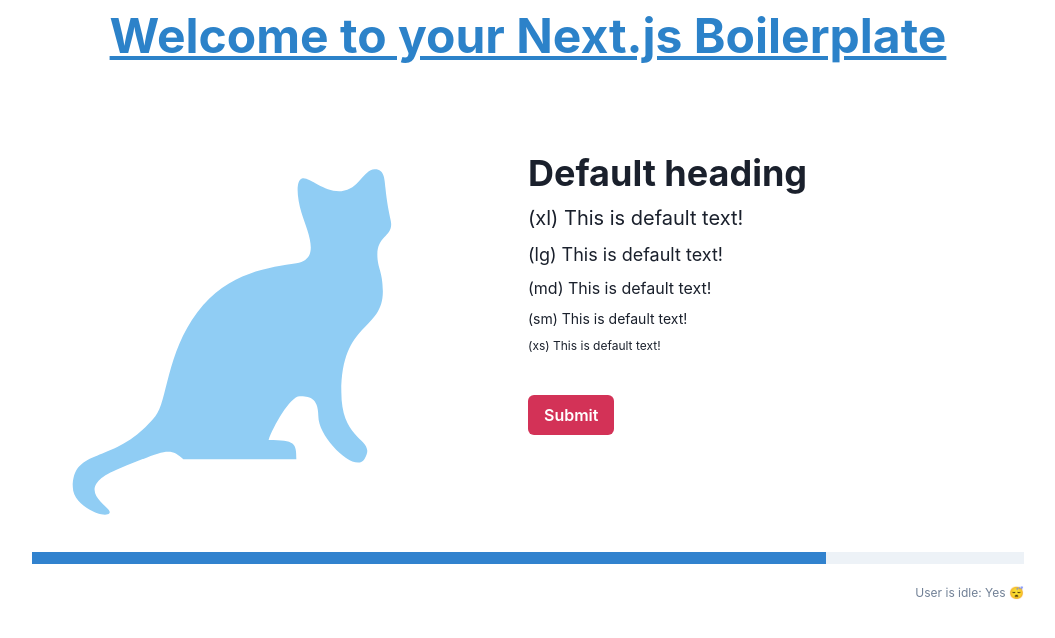
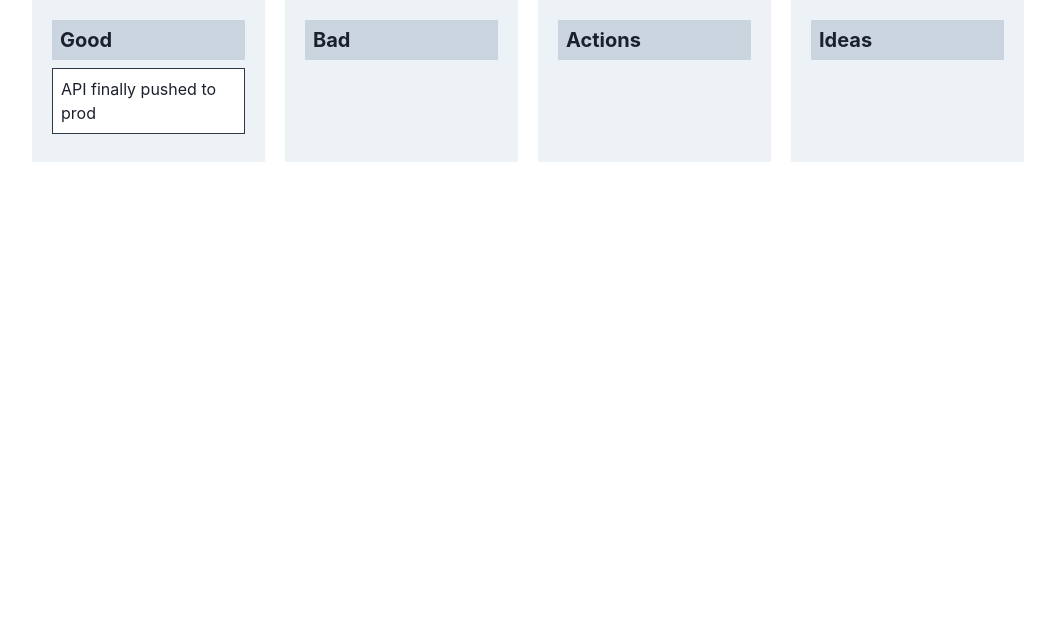
Before and after one commit to remcolakens/simple-scrum, a Next.js app: page / in a window 1280 px wide. Shown: the top 638 px of the page, without its empty margins (112-1167 px from the left). Built offline with nearby package versions, Linux system fonts and the light colour scheme.

Commit message:
add basic grid

```diff
--- a/pages/index.tsx
+++ b/pages/index.tsx
@@ -1,72 +1,42 @@
-import { Cat } from '@/svgs';
 import {
 	Box,
-	Button,
-	ComponentDefaultProps,
 	Container,
-	Flex,
+	Grid,
+	GridItem,
 	Heading,
-	Progress,
-	Stack,
 	Text,
 } from '@chakra-ui/react';
-import styled from '@emotion/styled';
-import { useIdle } from 'react-use';
-
-const StyledTitle = styled.h1`
-	color: ${(props: ComponentDefaultProps) => props.theme.colors.tertiary};
-	font-weight: bold;
-	text-decoration: underline;
-	font-size: 3rem;
-	text-align: center;
-`;
+import React from 'react';
 
 export const Home: React.FC = () => {
-	const isIdle = useIdle(300);
-
 	return (
 		<Container maxW="container.lg">
-			<StyledTitle>Welcome to your Next.js Boilerplate</StyledTitle>
+			<Grid templateColumns="repeat(4, 1fr)" gap={5}>
+				<GridItem bg="gray.100" p={5} flexBasis={1}>
+					<Heading bg="gray.300" size="md" p={2} mb={2} flexShrink={0}>
+						Good
+					</Heading>
 
-			<Flex mt={20} flexWrap="wrap">
-				<Box color="blue.200" flex={1}>
-					<Cat />
-				</Box>
-
-				<Box flex={1}>
-					<Stack spacing={2}>
-						<Heading textAlign={{ sm: 'center', md: 'left' }}>
-							Default heading
-						</Heading>
-						<Text align={{ sm: 'center', md: 'left' }} fontSize="xl">
-							(xl) This is default text!
-						</Text>
-						<Text align={{ sm: 'center', md: 'left' }} fontSize="lg">
-							(lg) This is default text!
-						</Text>
-						<Text align={{ sm: 'center', md: 'left' }} fontSize="md">
-							(md) This is default text!
-						</Text>
-						<Text align={{ sm: 'center', md: 'left' }} fontSize="sm">
-							(sm) This is default text!
-						</Text>
-						<Text align={{ sm: 'center', md: 'left' }} fontSize="xs">
-							(xs) This is default text!
-						</Text>
-					</Stack>
-					<Flex justifyContent={{ sm: 'center', md: 'left' }}>
-						<Button mt={10} variant="primary">
-							Submit
-						</Button>
-					</Flex>
-				</Box>
-			</Flex>
-
-			<Progress value={80} mt={5} />
-
-			<Text align="right" fontSize="xs" my={5} color="gray.500">
-				User is idle: {isIdle ? 'Yes 😴' : 'Nope'}
-			</Text>
+					<Box p={2} my={2} border="1px" borderColor="gray.700" bg="white">
+						<Text>API finally pushed to prod</Text>
+					</Box>
+				</GridItem>
+				<GridItem bg="gray.100" p={5} flexBasis={1}>
+					<Heading bg="gray.300" size="md" p={2} mb={2} flexShrink={0}>
+						Bad
+					</Heading>
+				</GridItem>
+				<GridItem bg="gray.100" p={5} flexBasis={1}>
+					<Heading bg="gray.300" size="md" p={2} mb={2} flexShrink={0}>
+						Actions
+					</Heading>
+				</GridItem>
+				<GridItem bg="gray.100" p={5} flexBasis={1}>
+					<Heading bg="gray.300" size="md" p={2} mb={2} flexShrink={0}>
+						Ideas
+					</Heading>
+				</GridItem>
+			</Grid>
 		</Container>
 	);
 };
```
Also changed, not shown: 1 other file (tests, documents, lock files or other folders).
